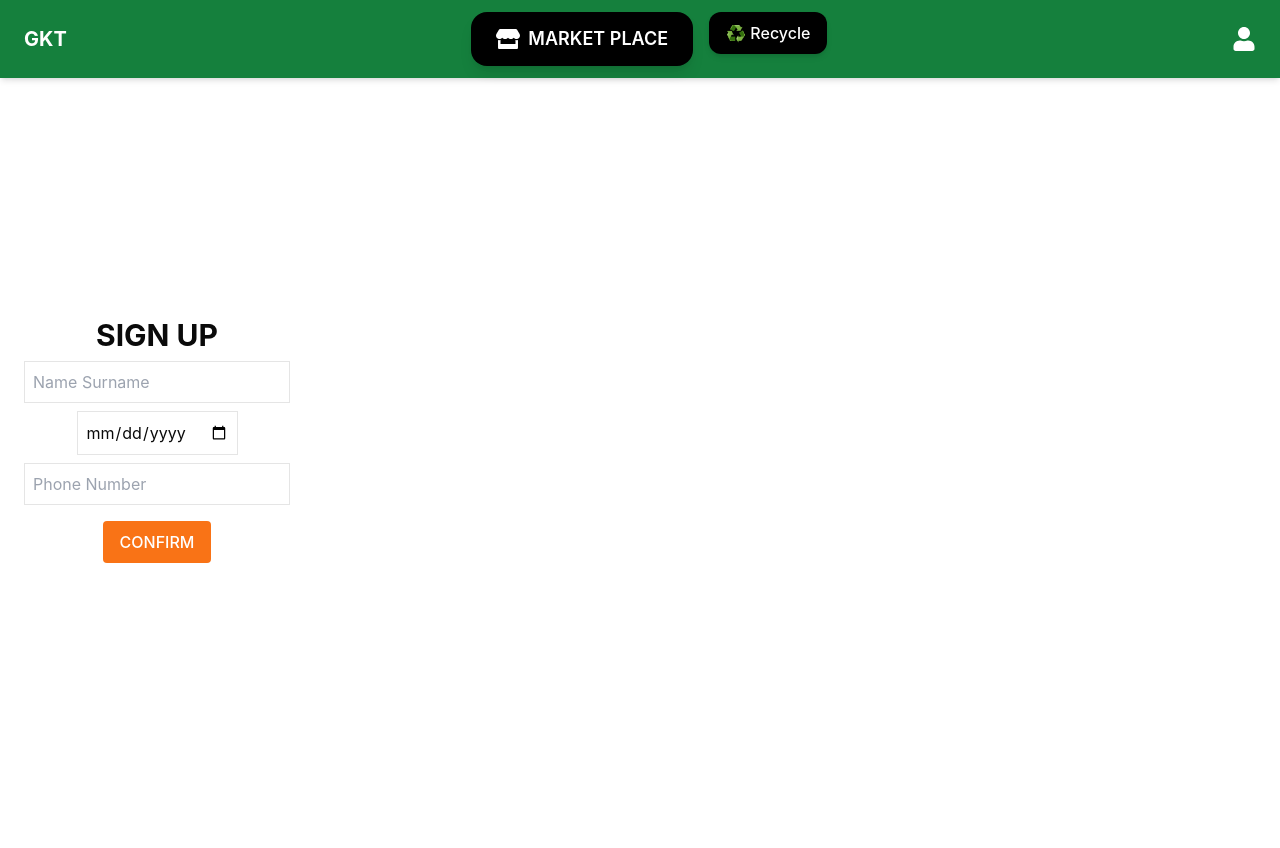
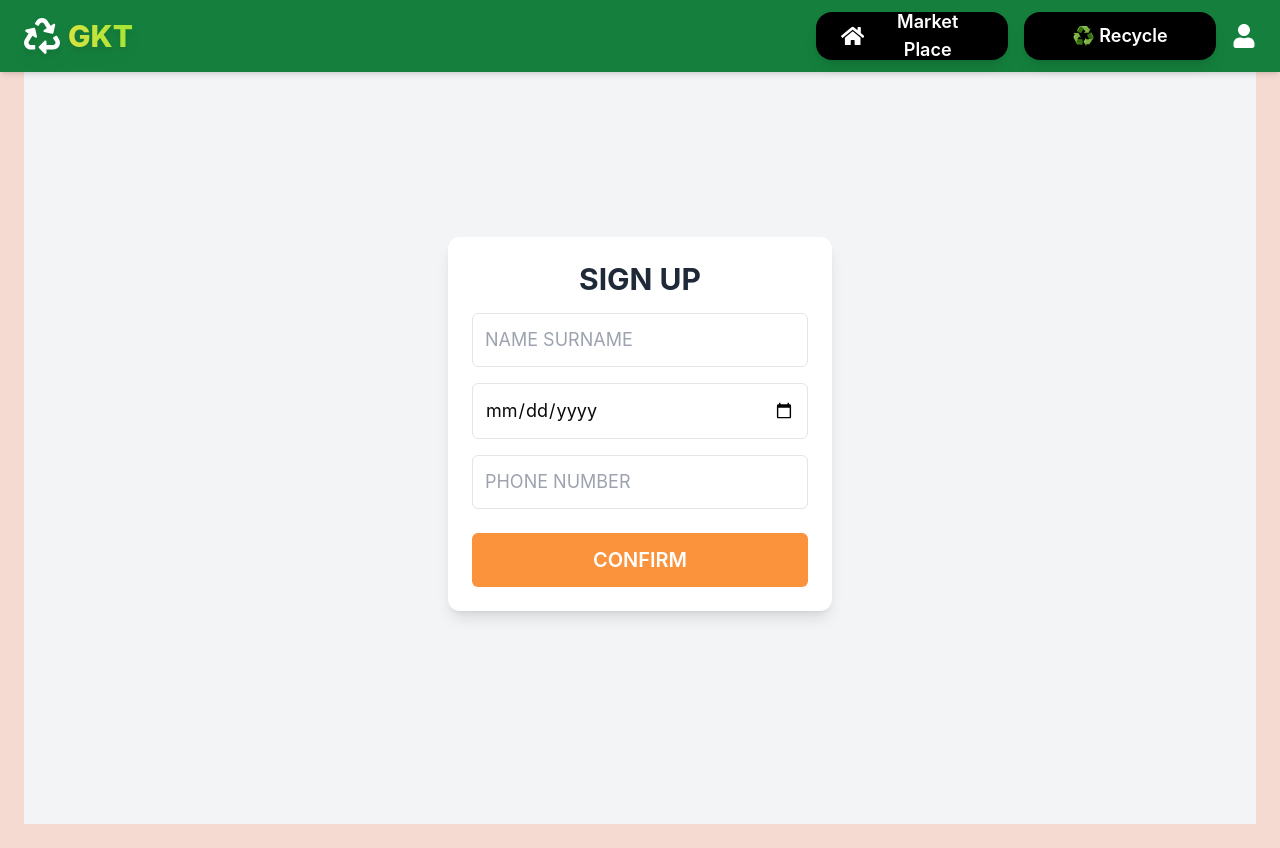
Before and after one commit to 6504062636110/blockchain, a React (Vite) app in the folder frontend/: page /signup in a window 1280 px wide. Before the commit the page ends 800 px from the top, so only its background shows below. Built offline with nearby package versions, Linux system fonts and the light colour scheme.

Commit message:
อิอิ

```diff
--- a/frontend/src/App.tsx
+++ b/frontend/src/App.tsx
@@ -10,8 +10,9 @@ function App() {
   return (
     <Router>
       <Navbar />
-      <div className="p-6">
+      <div className="p-6 w-full flex flex-col justify-center">
         <Routes>
+          <Route path="/" element={<Marketplace />} />
           <Route path="/marketplace" element={<Marketplace />} />
           <Route path="/login" element={<Login />} />
           <Route path="/signup" element={<Signup />} />
--- a/frontend/src/components/ui/Navbar.tsx
+++ b/frontend/src/components/ui/Navbar.tsx
@@ -1,26 +1,32 @@
 import { useState } from "react";
 import { Link } from "react-router-dom";
-import { FaUser } from "react-icons/fa";
-import MarketPlaceButton from "./MarketPlaceButton";
-
+import { FaUser, FaHome } from "react-icons/fa";
+import { FaRecycle } from "react-icons/fa";
 
 function Navbar() {
   const [userMenuOpen, setUserMenuOpen] = useState(false);
 
   return (
     <nav className="fixed top-0 left-0 w-full bg-green-700 text-white flex justify-between items-center px-6 py-3 shadow-md z-50">
-      <h2 className="text-xl font-bold">GKT</h2>
+      {/* โลโก้ GKT */}
+      <h2 className="text-3xl font-extrabold flex items-center gap-2 bg-gradient-to-r from-yellow-300 to-lime-400 text-transparent bg-clip-text drop-shadow-lg">
+        <FaRecycle className="text-4xl text-white" /> GKT</h2>
 
-      <div className="flex gap-4">
-        <MarketPlaceButton />
-        {/* ✅ ปุ่มนำไปหน้า Recycle */}
+      {/* ✅ ปุ่มอยู่ทางขวา และขนาดเท่ากัน */}
+      <div className="flex items-center gap-4 ml-auto">
+        <Link to="/marketplace">
+          <button className="flex items-center gap-2 bg-black text-white text-lg font-semibold px-6 py-3 rounded-2xl shadow-lg hover:bg-gray-800 w-48 h-12 text-center justify-center">
+            <FaHome className="text-white text-2xl" /> {/* ✅ เปลี่ยนเป็นไอคอนบ้าน */}
+            Market Place
+          </button>
+        </Link>
         <Link to="/recycle">
-          <button className="bg-black text-white px-4 py-2 rounded-xl shadow-md hover:bg-gray-800">
+          <button className="flex items-center gap-2 bg-black text-white text-lg font-semibold px-6 py-3 rounded-2xl shadow-lg hover:bg-gray-800 w-48 h-12 text-center justify-center">
             ♻️ Recycle
           </button>
         </Link>
-      </div>
 
+        {/* User Icon */}
         <div className="relative">
           <FaUser
             className="text-2xl cursor-pointer hover:text-gray-400"
@@ -34,6 +40,7 @@ function Navbar() {
             </div>
           )}
         </div>
+      </div>
     </nav>
   );
 }
--- a/frontend/src/components/ui/ProductCard.tsx
+++ b/frontend/src/components/ui/ProductCard.tsx
@@ -1,6 +1,6 @@
 function ProductCard() {
     return (
-      <div className="bg-white p-4 rounded-lg shadow-md w-40 text-center">
+      <div className="bg-white p-4 rounded-lg shadow-md w-40 text-center mx-auto">
         <div className="h-24 bg-gray-300 rounded"></div>
         <h3 className="mt-2 font-semibold">Product</h3>
       </div>
--- a/frontend/src/index.css
+++ b/frontend/src/index.css
@@ -4,6 +4,9 @@
 
 /* ... */
 
+body > div#root {
+  width: 100%;
+}
 
 :root {
   font-family: Inter, system-ui, Avenir, Helvetica, Arial, sans-serif;
@@ -30,6 +33,10 @@ a:hover {
 }
 
 body {
+
+    background-color: #F5DAD2;
+
+
   margin: 0;
   display: flex;
   place-items: center;
--- a/frontend/src/pages/Login.tsx
+++ b/frontend/src/pages/Login.tsx
@@ -3,29 +3,53 @@ import { useNavigate } from "react-router-dom";
 
 function Login() {
   const [phone, setPhone] = useState("");
+  const [error, setError] = useState("");
   const navigate = useNavigate();
 
   const handleLogin = () => {
-    if (!phone) {
-      alert("Please sign up first!");
+    if (phone.trim() === "") {
+      setError("Please fill out the information completely.!");
     } else {
+      setError("");
       navigate("/marketplace");
     }
   };
 
   return (
-    <div className="flex flex-col items-center pt-20">
-      <h1 className="text-3xl font-bold">WELCOME</h1>
-      <input
-        className="border p-2 mt-4"
-        placeholder="Phone Number"
-        value={phone}
-        onChange={(e) => setPhone(e.target.value)}
-      />
-      <button className="bg-orange-500 text-white px-4 py-2 mt-4 rounded" onClick={handleLogin}>
-        LOGIN
-      </button>
-      <p className="mt-2">Sign up?</p>
+    <div className="flex flex-col items-center justify-center min-h-screen p-6">
+      <div className="bg-white p-6 rounded-xl shadow-lg text-center w-96">
+        <h1 className="text-3xl font-bold text-gray-800">WELCOME</h1>
+
+        {/* Phone Input */}
+        <input
+          type="text"
+          placeholder="PHONE NUMBER"
+          className="w-full p-3 mt-6 border rounded-md text-center text-lg"
+          value={phone}
+          onChange={(e) => {
+            setPhone(e.target.value);
+            setError("");
+          }}
+        />
+
+        {error && <p className="text-red-500 text-sm mt-2">{error}</p>}
+
+        {/* Login Button */}
+        <button
+          className="w-full bg-orange-400 text-white py-3 mt-6 text-xl font-semibold rounded-md hover:bg-orange-500 transition"
+          onClick={handleLogin}
+        >
+          LOGIN
+        </button>
+
+        {/* Sign Up Button */}
+        <button
+          className="w-full bg-blue-500 text-white py-3 mt-4 text-lg font-semibold rounded-md hover:bg-blue-600 transition"
+          onClick={() => navigate("/signup")}
+        >
+          SIGN UP
+        </button>
+      </div>
     </div>
   );
 }
--- a/frontend/src/pages/Marketplace.tsx
+++ b/frontend/src/pages/Marketplace.tsx
@@ -3,12 +3,19 @@ import ProductCard from "../components/ui/ProductCard";
 
 function Marketplace() {
   return (
-    <div className="pt-20 text-center">
-      <h1 className="text-3xl font-bold mb-6">MARKET PLACE</h1>
-      <div className="flex justify-center gap-6">
-        <ProductCard />
-        <ProductCard />
-        <ProductCard />
+    <div className="flex flex-col items-center justify-center min-h-screen p-6">
+      {/* ✅ กึ่งกลางจอ */}
+      <div className="w-full max-w-5xl text-center">
+        <h1 className="text-4xl font-bold mb-8 text-gray-800">
+          MARKET PLACE
+        </h1>
+
+        {/* ✅ ใช้ `grid` ที่อยู่กึ่งกลางจอจริง ๆ */}
+        <div className="grid grid-cols-1 sm:grid-cols-2 md:grid-cols-3 gap-6 justify-center items-center">
+          <ProductCard />
+          <ProductCard />
+          <ProductCard />
+        </div>
       </div>
     </div>
   );
--- a/frontend/src/pages/RecyclePage.tsx
+++ b/frontend/src/pages/RecyclePage.tsx
@@ -18,7 +18,7 @@ const RecyclePage = () => {
   };
 
   return (
-    <div className="flex justify-center items-center min-h-screen bg-green-100 p-4 pt-20">
+    <div className="flex justify-center items-center min-h-screen p-4 pt-20">
       <div className="bg-orange-300 p-6 rounded-2xl shadow-lg w-[400px]">
         <h2 className="text-center text-2xl font-bold text-white">Recycle Credit</h2>
 
--- a/frontend/src/pages/Signup.tsx
+++ b/frontend/src/pages/Signup.tsx
@@ -3,29 +3,67 @@ import { useNavigate } from "react-router-dom";
 
 function Signup() {
   const [form, setForm] = useState({ name: "", birthday: "", phone: "" });
+  const [error, setError] = useState("");
   const navigate = useNavigate();
 
   const handleChange = (e: React.ChangeEvent<HTMLInputElement>) => {
     setForm({ ...form, [e.target.name]: e.target.value });
+    setError("");
   };
 
   const handleConfirm = () => {
     if (!form.name || !form.birthday || !form.phone) {
-      alert("All fields are required!");
+      setError("Please fill out the information completely.!");
     } else {
+      setError("");
       navigate("/login");
     }
   };
 
   return (
-    <div className="flex flex-col items-center pt-20">
-      <h1 className="text-3xl font-bold">SIGN UP</h1>
-      <input className="border p-2 mt-2" name="name" placeholder="Name Surname" onChange={handleChange} />
-      <input className="border p-2 mt-2" name="birthday" type="date" onChange={handleChange} />
-      <input className="border p-2 mt-2" name="phone" placeholder="Phone Number" onChange={handleChange} />
-      <button className="bg-orange-500 text-white px-4 py-2 mt-4 rounded" onClick={handleConfirm}>
-        CONFIRM
-      </button>
+    <div className="flex flex-col items-center justify-center min-h-screen bg-gray-100 p-6">
+      <div className="bg-white p-6 rounded-xl shadow-lg text-center w-96">
+        <h1 className="text-3xl font-bold text-gray-800">SIGN UP</h1>
+
+        {/* Name Input */}
+        <input
+          type="text"
+          name="name"
+          placeholder="NAME SURNAME"
+          className="w-full p-3 mt-4 border rounded-md text-lg"
+          value={form.name}
+          onChange={handleChange}
+        />
+
+        {/* Birthday Input */}
+        <input
+          type="date"
+          name="birthday"
+          className="w-full p-3 mt-4 border rounded-md text-lg"
+          value={form.birthday}
+          onChange={handleChange}
+        />
+
+        {/* Phone Number Input */}
+        <input
+          type="text"
+          name="phone"
+          placeholder="PHONE NUMBER"
+          className="w-full p-3 mt-4 border rounded-md text-lg"
+          value={form.phone}
+          onChange={handleChange}
+        />
+
+        {error && <p className="text-red-500 text-sm mt-2">{error}</p>}
+
+        {/* Confirm Button */}
+        <button
+          className="w-full bg-orange-400 text-white py-3 mt-6 text-xl font-semibold rounded-md hover:bg-orange-500 transition"
+          onClick={handleConfirm}
+        >
+          CONFIRM
+        </button>
+      </div>
     </div>
   );
 }
```
Lines whose indentation alone changed are shown as unchanged.
